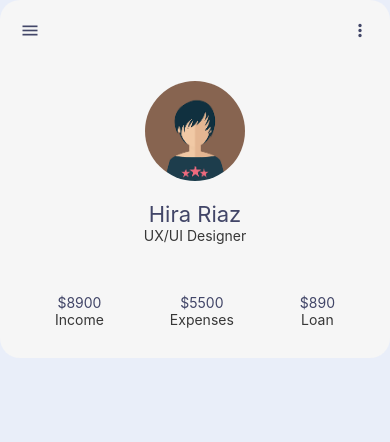
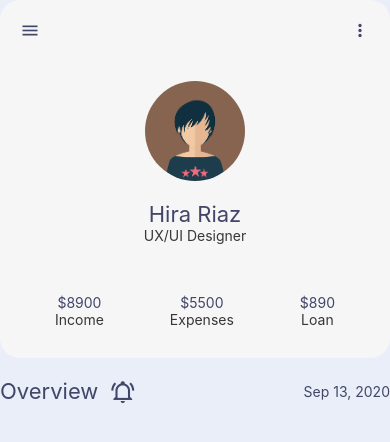
Before and after one commit to danielh989/money_buddy, a React Native app: screen / in a window 390 px wide. Shown: the top 442 px of the page. Built offline with nearby package versions, Linux system fonts and the light colour scheme.

Commit message:
ADD: Overview component

```diff
--- a/App.tsx
+++ b/App.tsx
@@ -1,21 +1,10 @@
 import React from "react";
-import { StyleSheet, View } from "react-native";
+import { StyleSheet } from "react-native";
 
-import MainCard from "./components/MainCard";
-import { BalanceValues } from "./types";
-import MainScreen from "./screens/MainScreen";
+import UserSummary from "./screens/UserSummary";
 
 export default function App() {
-  const data: Array<BalanceValues> = [
-    { title: "Income", value: 8900 },
-    { title: "Expenses", value: 5500 },
-    { title: "Loan", value: 890 },
-  ];
-  return (
-    <MainScreen>
-      <MainCard balanceValues={data} />
-    </MainScreen>
-  );
+  return <UserSummary></UserSummary>;
 }
 
 const styles = StyleSheet.create({
--- /dev/null
+++ b/components/BellOverview.tsx
@@ -0,0 +1,42 @@
+import React, { FC } from "react";
+import { View, StyleSheet, Text } from "react-native";
+import { MaterialCommunityIcons } from "@expo/vector-icons";
+import colors from "../config/colors";
+interface Props {}
+const BellOverview: FC<Props> = (props) => {
+  return (
+    <View style={styles.container}>
+      <View style={styles.overviewContainer}>
+        <Text style={styles.overviewText}>Overview</Text>
+        <MaterialCommunityIcons
+          color={colors.primary}
+          style={styles.bellIcon}
+          size={25}
+          name="bell-ring-outline"
+        />
+      </View>
+      <Text style={styles.date}>Sep 13, 2020</Text>
+    </View>
+  );
+};
+const styles = StyleSheet.create({
+  bellIcon: {
+    marginLeft: 12,
+  },
+  overviewContainer: {
+    flexDirection: "row",
+    alignItems: "center",
+  },
+  date: { color: colors.primary },
+  container: {
+    alignItems: "center",
+    marginVertical: 20,
+    flexDirection: "row",
+    justifyContent: "space-between",
+  },
+  overviewText: {
+    fontSize: 22,
+    color: colors.primary,
+  },
+});
+export default BellOverview;
--- a/screens/MainScreen.tsx
+++ b/components/Screen.tsx
@@ -4,7 +4,7 @@ import Constants from "expo-constants";
 import colors from "../config/colors";
 
 interface Props {}
-const MainScreen: FC<Props> = ({ children }) => {
+const Screen: FC<Props> = ({ children }) => {
   return <SafeAreaView style={styles.container}>{children}</SafeAreaView>;
 };
 const styles = StyleSheet.create({
@@ -15,4 +15,4 @@ const styles = StyleSheet.create({
     padding: 30,
   },
 });
-export default MainScreen;
+export default Screen;
--- /dev/null
+++ b/screens/UserSummary.tsx
@@ -0,0 +1,22 @@
+import React, { FC } from "react";
+import { StyleSheet } from "react-native";
+import MainCard from "../components/MainCard";
+import Screen from "../components/Screen";
+import { BalanceValues } from "../types";
+import BellOverview from "../components/BellOverview";
+interface Props {}
+const UserSummary: FC<Props> = (props) => {
+  const data: Array<BalanceValues> = [
+    { title: "Income", value: 8900 },
+    { title: "Expenses", value: 5500 },
+    { title: "Loan", value: 890 },
+  ];
+  return (
+    <Screen>
+      <MainCard balanceValues={data} />
+      <BellOverview></BellOverview>
+    </Screen>
+  );
+};
+const styles = StyleSheet.create({});
+export default UserSummary;
```
